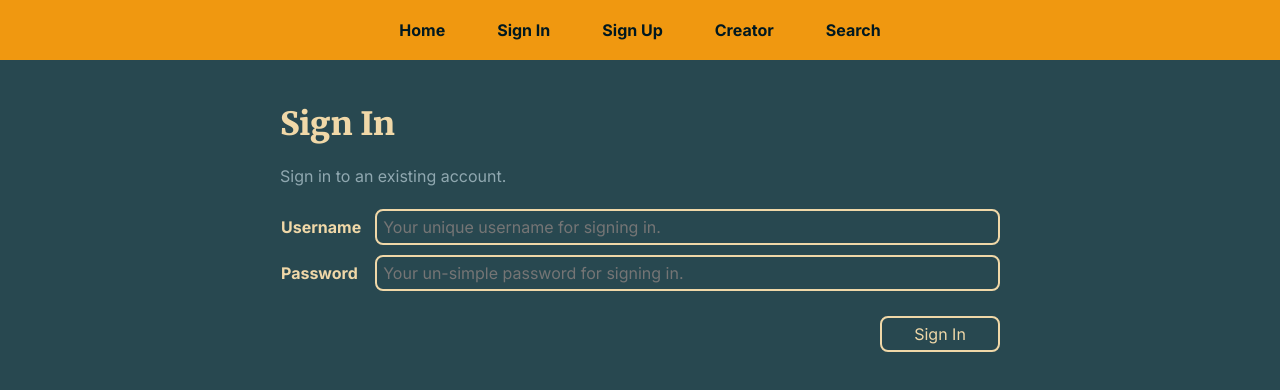
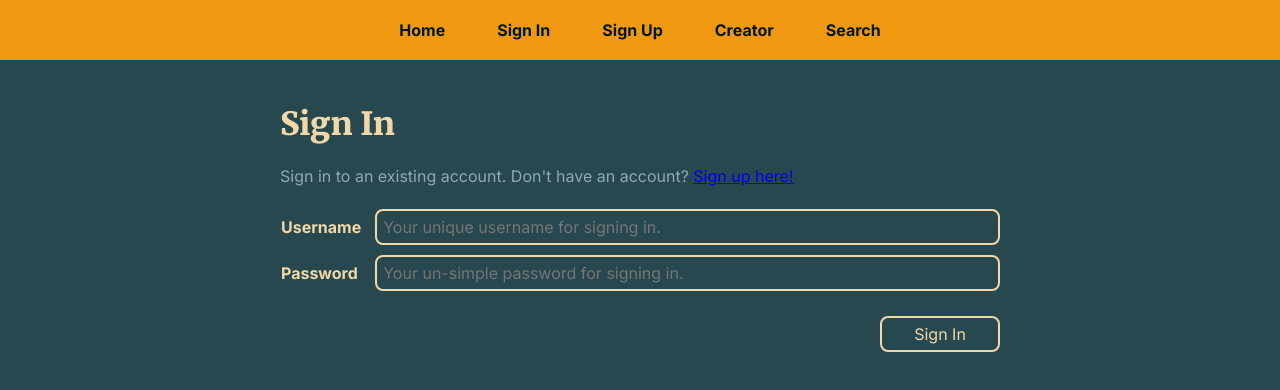
Before and after one commit to kuanhenglin/eggmacs, a React (Create React App) app in the folder client/: page /signin in a window 1280 px wide. Shown: the top 390 px of the page. Built offline with nearby package versions, Linux system fonts and the light colour scheme.

Commit message:
added sign up option on sign in page

```diff
--- a/client/src/pages/SignIn.js
+++ b/client/src/pages/SignIn.js
@@ -1,6 +1,6 @@
 import { useState } from "react";
 import { useNavigate } from "react-router-dom";
-
+import { Link } from 'react-router-dom';
 import FormText from "../components/FormText"
 
 import {getUser} from "../methods/user";
@@ -52,7 +52,7 @@
   return (
     <div>
       <h1>Sign In</h1>
-      <p>Sign in to an existing account.</p>
+      <p>Sign in to an existing account. Don't have an account? <Link to="/signup" className="hypertext">Sign up here!</Link></p>
       <FormText
         formEntries={formEntries}
         buttonText="Sign In"
```
